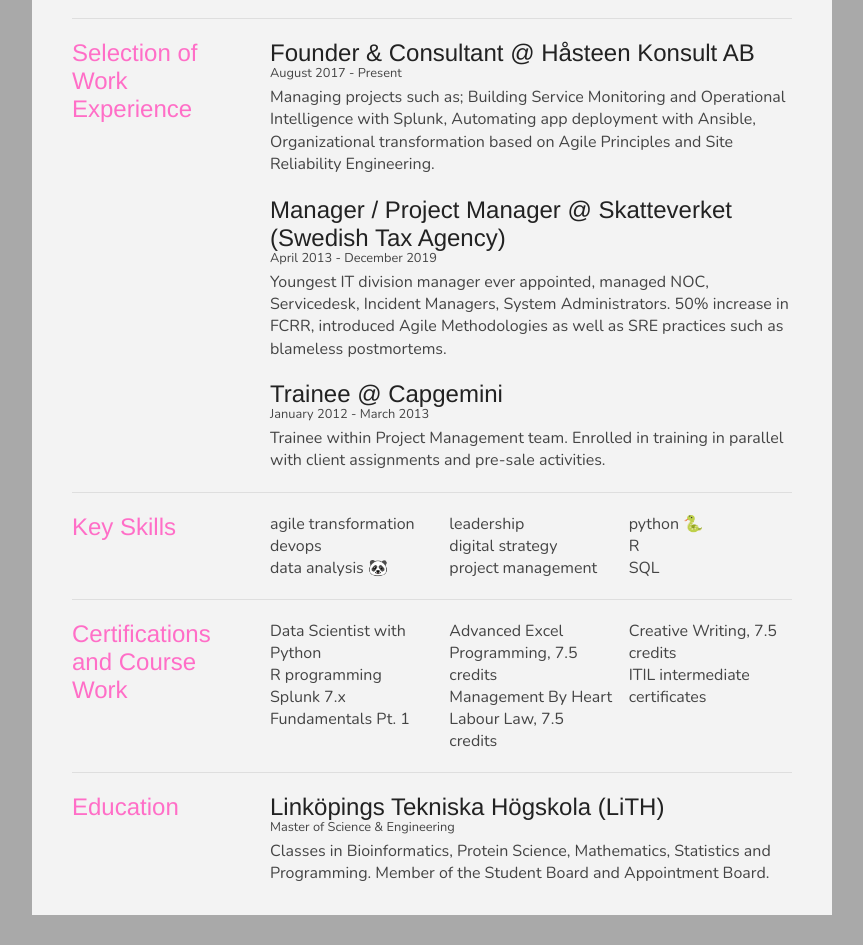
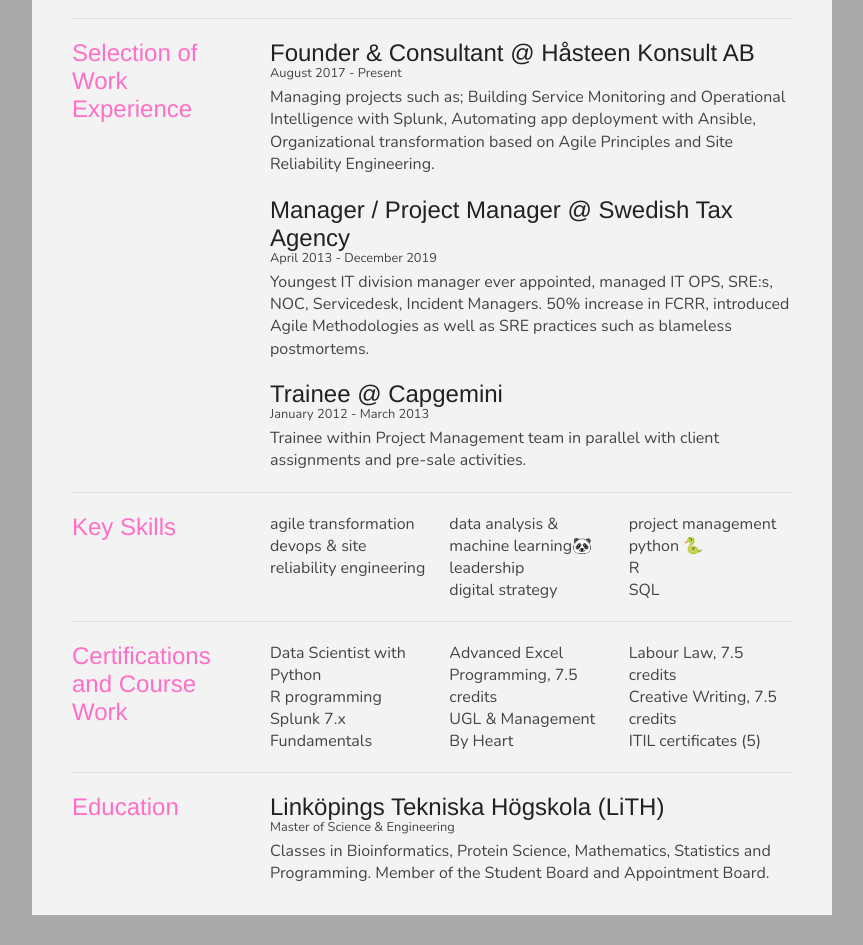
Before and after one commit to jhasteen/djangoresume, a Django app: page / in a window 1280 px wide. Shown: the part 246-1191 px from the top of the page, without its empty margins (208-1071 px from the left). Run offline with Django 3.2, Linux system fonts and the light colour scheme.

Commit message:
revised content

```diff
--- a/resumesite/templates/index.html
+++ b/resumesite/templates/index.html
@@ -66,15 +66,15 @@
 				</article>
 
 				<article>
-					<h2>Manager / Project Manager @ Skatteverket (Swedish Tax Agency)</h2>
+					<h2>Manager / Project Manager @ Swedish Tax Agency</h2>
 					<p class="subDetails">April 2013 - December 2019</p>
-					<p>Youngest IT division manager ever appointed, managed NOC, Servicedesk, Incident Managers, System Administrators. 50% increase in FCRR, introduced Agile Methodologies as well as SRE practices such as blameless postmortems. </p>
+					<p>Youngest IT division manager ever appointed, managed IT OPS, SRE:s, NOC, Servicedesk, Incident Managers. 50% increase in FCRR, introduced Agile Methodologies as well as SRE practices such as blameless postmortems. </p>
 				</article>
 
 				<article>
 					<h2>Trainee @ Capgemini</h2>
 					<p class="subDetails">January 2012 - March 2013</p>
-					<p>Trainee within Project Management team. Enrolled in training in parallel with client assignments and pre-sale activities. </p>
+					<p>Trainee within Project Management team in parallel with client assignments and pre-sale activities. </p>
 				</article>
 			</div>
 			<div class="clear"></div>
@@ -89,8 +89,8 @@
 			<div class="sectionContent">
 				<ul class="keySkills">
 					<li>agile transformation</li>
-                    <li>devops</li>
-                    <li>data analysis 🐼</li>
+                    <li>devops & site reliability engineering</li>
+                    <li>data analysis & machine learning🐼</li>
                     <li>leadership</li>
 					<li>digital strategy</li>
                     <li>project management</li>
@@ -111,12 +111,12 @@
 				<ul class="keySkills">
 					<li>Data Scientist with Python</li>
 					<li>R programming</li>
-                    <li>Splunk 7.x Fundamentals Pt. 1 </li>
+                    <li>Splunk 7.x Fundamentals </li>
 					<li>Advanced Excel Programming, 7.5 credits</li>
-					<li>Management By Heart</li>
+					<li>UGL & Management By Heart</li>
 					<li>Labour Law, 7.5 credits</li>
 					<li>Creative Writing, 7.5 credits</li>
-					<li>ITIL intermediate certificates</li>
+					<li>ITIL certificates (5)</li>
 				</ul>
 			</div>
 			<div class="clear"></div>
```
